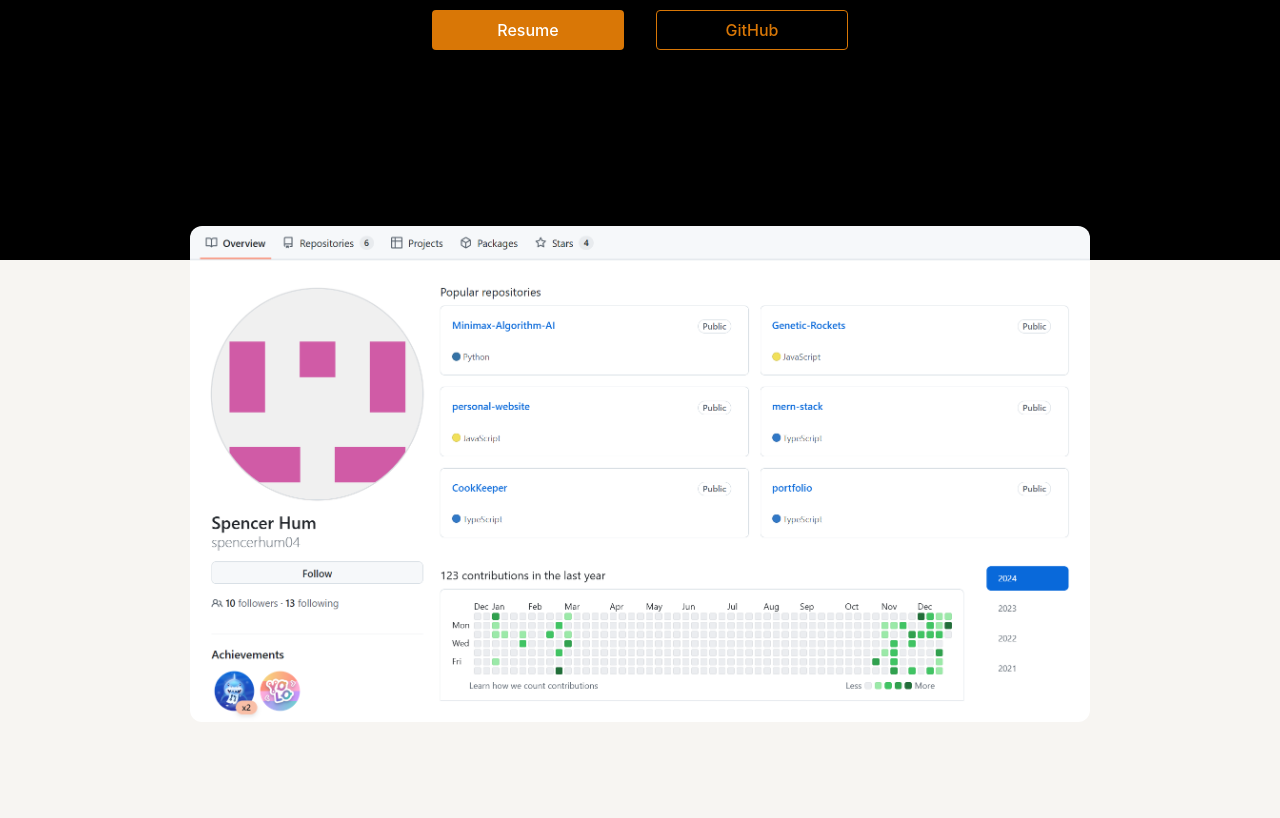
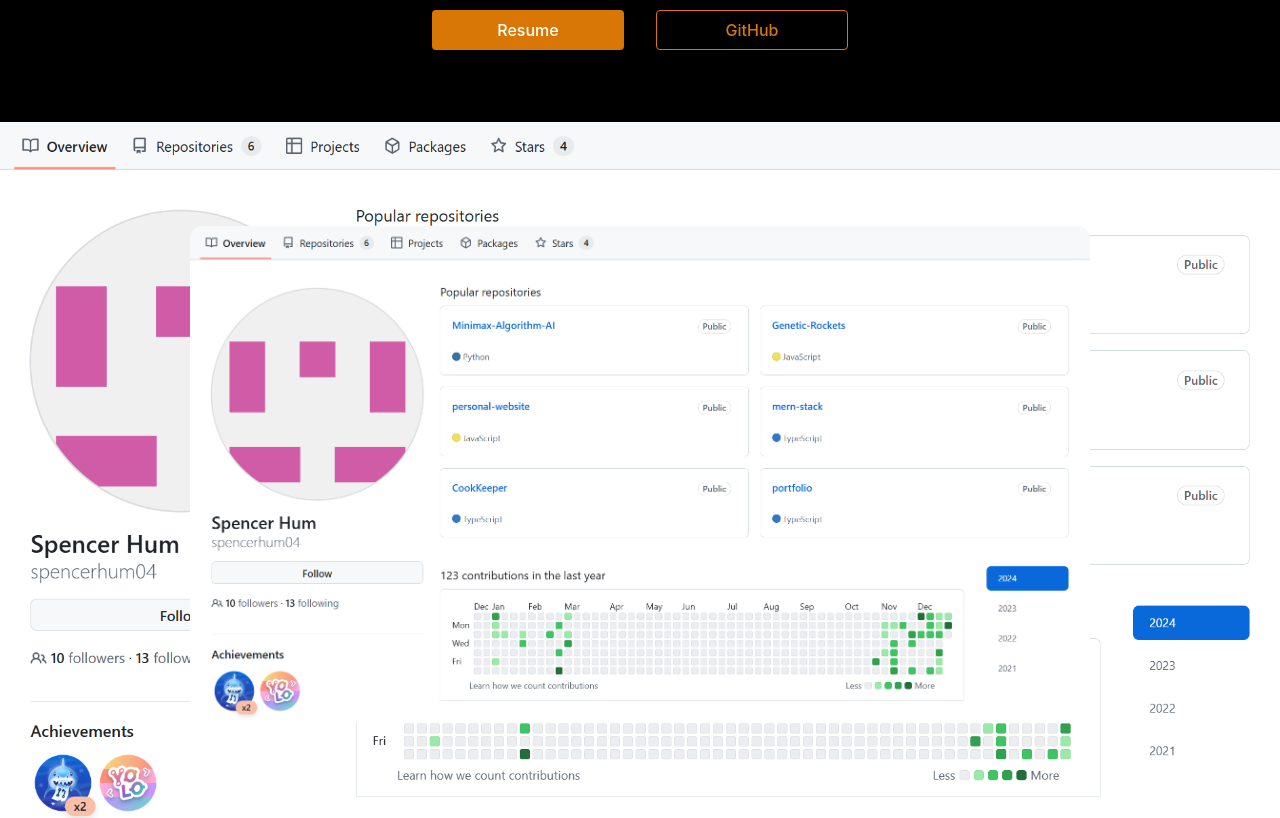
Before and after one commit to SpenccerH/portfolio, a React (Vite) app: page / in a window 1280 px wide. Shown: the part 340-1158 px from the top of the page. Built offline with nearby package versions, Linux system fonts and the light colour scheme.

Commit message:
fix: margins for hero section

```diff
--- a/src/routes/landing/sections/hero.tsx
+++ b/src/routes/landing/sections/hero.tsx
@@ -28,9 +28,11 @@
                     <a href="https://github.com/spencerhum04" target="_blank" rel="noopener noreferrer" className="place-content-center text-amber-600 w-full max-w-48 h-10 border border-amber-600 hover:bg-amber-950 rounded">GitHub</a>
                 </div>
             </div>
-            <div className="relative flex flex-col items-center justify-center pt-[383px] sm:pt-[437.3px] md:pt-[467.3px] lg:pt-[514.3px] z-40 px-8" style={{ pointerEvents: opacity > 0 ? "none" : "auto" }}>
-                <div className="h-[600px] flex items-center justify-center">
-                    <img src={profile} className="w-full max-w-[900px] rounded-xl" />
+            <div className="max-w-[2200px] relative mx-auto place-items-center justify-center pt-[500px] sm:pt-[437.3px] md:pt-[467.3px] lg:pt-[514.3px] z-40" style={{ pointerEvents: opacity > 0 ? "none" : "auto" }}>
+                <div className="w-full h-[250px] sm:h-[600px] flex items-center justify-center px-8">
+                    <img src={profile} className="absolute w-[700px] left-0 hidden xl:block w-full overflow-hidden" />
+                    <img src={profile} className="w-full max-w-[900px] rounded-xl z-10" />
+                    <img src={profile} className="absolute w-[700px] right-0 hidden xl:block w-full overflow-hidden" />
                 </div>
             </div>
         </div>
```
